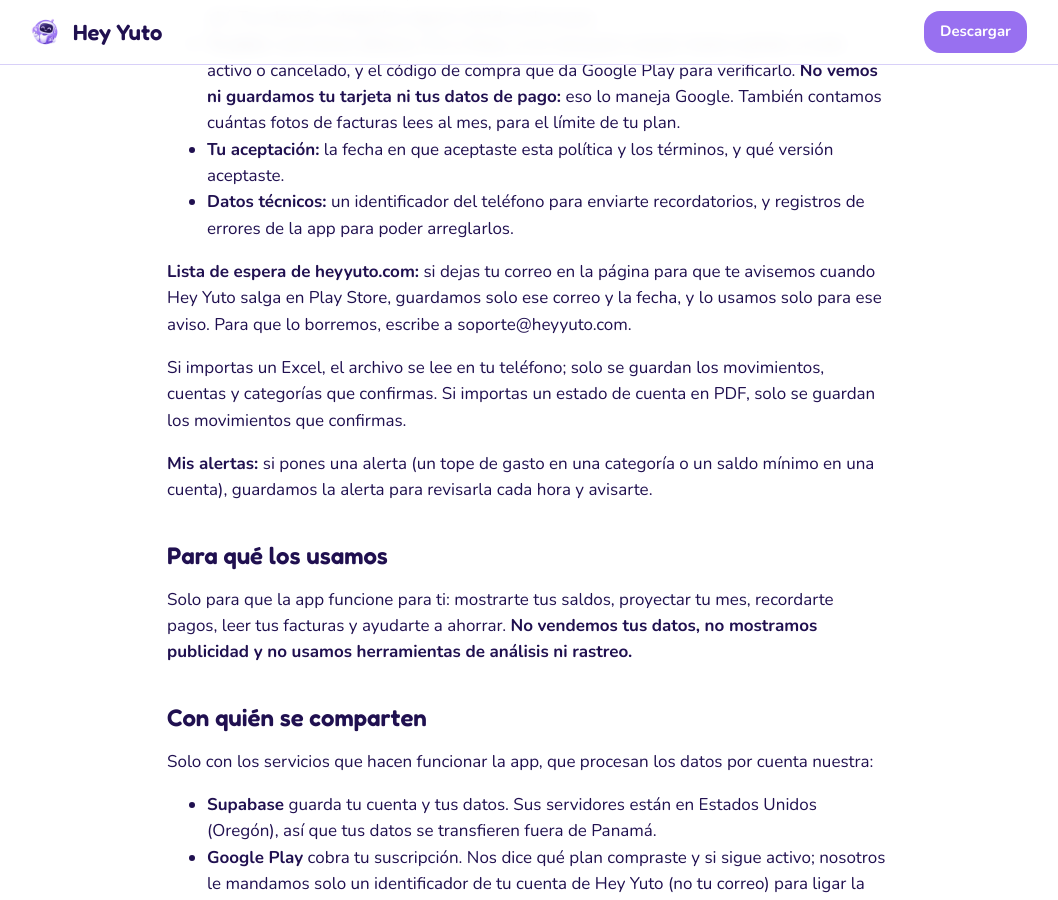
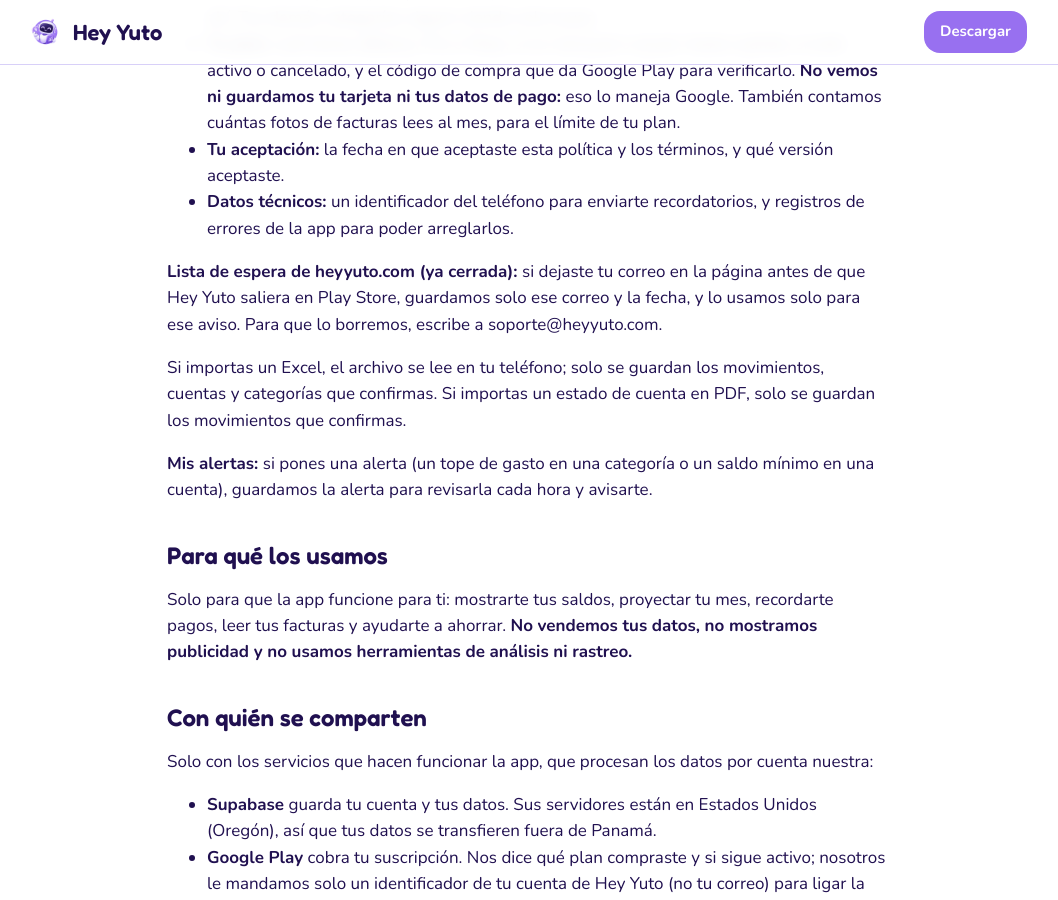
Before and after one commit to Dacoca34/yuto-legal, a Jekyll site: the page built from privacidad.md, in a window 1280 px wide and 900 px high, scrolled down 1225 px. Shown: the whole window, without its empty margins (113-1171 px from the left). Built offline with Jekyll 4.4.1, drawn with Linux system fonts in a browser that asks for light colours; our own code applies the rules of GitHub Pages for plain Markdown files.

Commit message:
Lista de espera ya cerrada

```diff
--- a/privacidad.md
+++ b/privacidad.md
@@ -26,7 +26,7 @@
 - **Tu aceptación:** la fecha en que aceptaste esta política y los términos, y qué versión aceptaste.
 - **Datos técnicos:** un identificador del teléfono para enviarte recordatorios, y registros de errores de la app para poder arreglarlos.
 
-**Lista de espera de heyyuto.com:** si dejas tu correo en la página para que te avisemos cuando Hey Yuto salga en Play Store, guardamos solo ese correo y la fecha, y lo usamos solo para ese aviso. Para que lo borremos, escribe a soporte@heyyuto.com.
+**Lista de espera de heyyuto.com (ya cerrada):** si dejaste tu correo en la página antes de que Hey Yuto saliera en Play Store, guardamos solo ese correo y la fecha, y lo usamos solo para ese aviso. Para que lo borremos, escribe a soporte@heyyuto.com.
 
 Si importas un Excel, el archivo se lee en tu teléfono; solo se guardan los movimientos, cuentas y categorías que confirmas. Si importas un estado de cuenta en PDF, solo se guardan los movimientos que confirmas.
 
```
